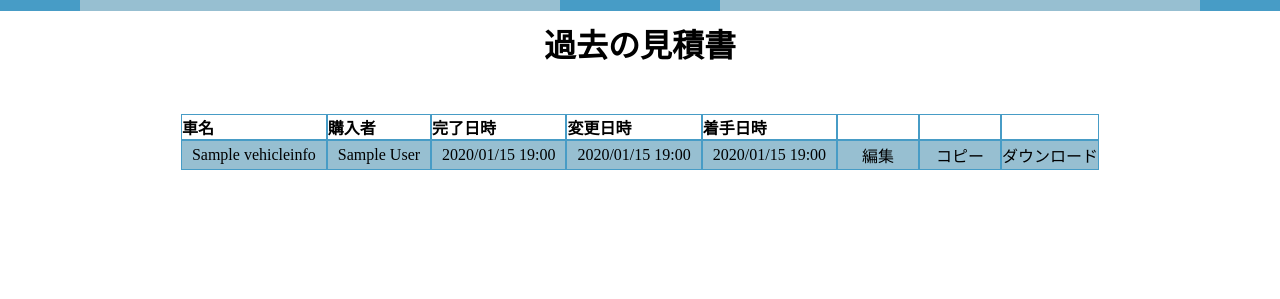
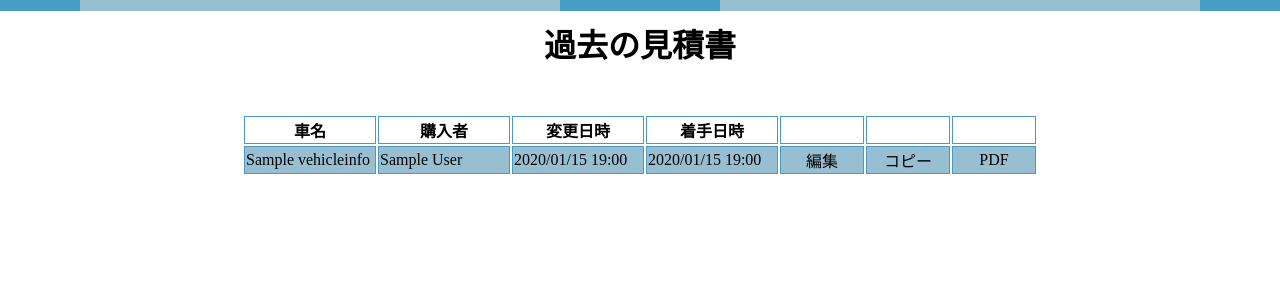
Before and after one commit to Checkroth/kurumahanbai, a Django app: page /order_list/ in a window 1280 px wide. Shown: the part 21-320 px from the top of the page. Run offline with Django 3.2, Linux system fonts and the light colour scheme; tables that the repository leaves empty hold one stand-in row (values such as "Sample post").

Commit message:
various styles, setting order edited dates

```diff
--- a/hanbai/hanbai/repositories.py
+++ b/hanbai/hanbai/repositories.py
@@ -39,10 +39,16 @@ class OrderRepository:
 
     def get_all_orders(self):
         orders = self.order_model.objects.all()
-        return orders.order_by('last_edited', '-completed')
+        return orders.order_by('-last_edited', '-completed')
 
     def get_order_or_404(self, order_id):
         return get_object_or_404(self.order_model, pk=order_id)
+
+    def set_last_edited(self, order_id):
+        order = self.get_order_or_404(order_id)
+        order.last_edited = timezone.now()
+        order.save()
+        return order
 
     @transaction.atomic()
     def initialize_new_order(self):
@@ -93,7 +99,7 @@ class ExtrasRespository:
         return get_object_or_404(
             self.order_model,
             Q(itemization__consumption_tax__extras=section_id)
-            | Q(itemization__accessorie=section_id)
+            | Q(itemization__accessories=section_id)
             | Q(itemization__custom_specs=section_id),
         )
 
--- a/hanbai/hanbai/views.py
+++ b/hanbai/hanbai/views.py
@@ -79,7 +79,7 @@ def set_form_generic(request, form_class, instance_id, order_id):
         raise Http404('フォーム種類は存在しません。')
     instance = get_object_or_404(form._meta.model, pk=instance_id)
     repo = api.get_order_repository()
-    order = repo.get_order_or_404(order_id)
+    order = repo.set_last_edited(order_id)
     form = form(request.POST, instance=instance)
     if form.is_valid():
         form.save()
@@ -91,8 +91,10 @@ def set_form_generic(request, form_class, instance_id, order_id):
 @require_http_methods(['POST'])
 def process_existing_extras_form(request, instance_id):
     repo = api.get_extras_repo()
+    order_repo = api.get_order_repository()
     existing_field = repo.get_field_or_404(instance_id)
     order = repo.get_order_from_section(existing_field.section)
+    order_repo.set_last_edited(order.id)
     form_data = request.POST.copy()
     prefix = form_data.pop('form_prefix')[0]
     form_data[f'{prefix}-section'] = existing_field.section
@@ -112,7 +114,9 @@ def process_existing_extras_form(request, instance_id):
 @require_http_methods(['POST'])
 def process_new_extras_form(request, section_id):
     repo = api.get_extras_repo()
+    order_repo = api.get_order_repository()
     order = repo.get_order_from_section(section_id)
+    order_repo.set_last_edited(order.id)
     section = repo.get_section_or_404(section_id)
     form_data = request.POST.copy()
     prefix = form_data.pop('form_prefix')[0]
@@ -147,7 +151,7 @@ def download_report(request, order_id):
     order = repo.get_order_or_404(order_id)
     report = OrderReport(order)
     attachment = report.make_report()
-    return FileResponse(attachment, as_attachment=True, filename=f'{order.id}-{timezone.now().date()}.pdf')
+    return FileResponse(attachment, as_attachment=False, filename=f'{order.id}-{timezone.now().date()}.pdf')
 
 
 @require_http_methods(['GET'])
--- a/hanbai/static/css/base.css
+++ b/hanbai/static/css/base.css
@@ -138,13 +138,16 @@ ul.messages li.error {
 }
 
 #orders-table th {
+    /* padding: 10px 15px; */
     border: solid 1px var(--dark-color);
+    text-align: center;
 }
 
 #orders-table td {
-    padding: 5px 10px;
-    margin: 0;
-    min-width: 5em;
+    /* padding: 10px 15px; */
+    margin: 10px 15px;
+    min-width: 8em;
+    min-height: 10em;
     border: 1px solid var(--dark-color);
 }
 
@@ -156,9 +159,8 @@ ul.messages li.error {
     background: var(--mid-color);
 }
 
-#orders-table .table-link {
+#orders-table td.table-link {
     min-width: 5em;
-    padding: 0;
     color: black;
 }
 
--- a/hanbai/templates/order_list.html
+++ b/hanbai/templates/order_list.html
@@ -5,12 +5,12 @@
 注文書は存在しません。<a href="{% url 'create_new_order' %}">新規作成してください</a>
 {% else %}
 <h1>過去の見積書</h1>
-<table id="orders-table" cellspacing="0" cellpadding="0">
+<table id="orders-table">
 	<thead>
 		<tr>
 			<th>車名</th>
 			<th>購入者</th>
-			<th>完了日時</th>
+			<!-- <th>完了日時</th> -->
 			<th>変更日時</th>
 			<th>着手日時</th>
 			<th></th>
@@ -23,12 +23,12 @@
 		<tr class="{% if forloop.counter|divisibleby:2%}even{% else %}odd{% endif %}">
 			<td>{{ order.vehicle_info.car_name }}</td>
 			<td>{{ order.customer_info.name }}</td>
-			<td>{% if order.completed %}{{ order.completed|date:"Y/m/d H:i" }}{% endif %}</td>
+			<!-- <td>{% if order.completed %}{{ order.completed|date:"Y/m/d H:i" }}{% endif %}</td> -->
 			<td>{% if order.last_edited %}{{ order.last_edited|date:"Y/m/d H:i" }}{% endif %}</td>
 			<td>{{ order.started|date:"Y/m/d H:i" }}</td>
 			<td class="table-link"><a href="{% url 'edit_order' order_id=order.id %}">編集</a></td>
 			<td class="table-link"><a href="">コピー</a></td>
-			<td class="table-link"><a href="{% url 'download_report' order_id=order.id %}">ダウンロード</a></td>
+			<td class="table-link"><a href="{% url 'download_report' order_id=order.id %}" target="_blank">PDF</a></td>
 		</tr>
 		{% endfor %}
 	</tbody>
```
